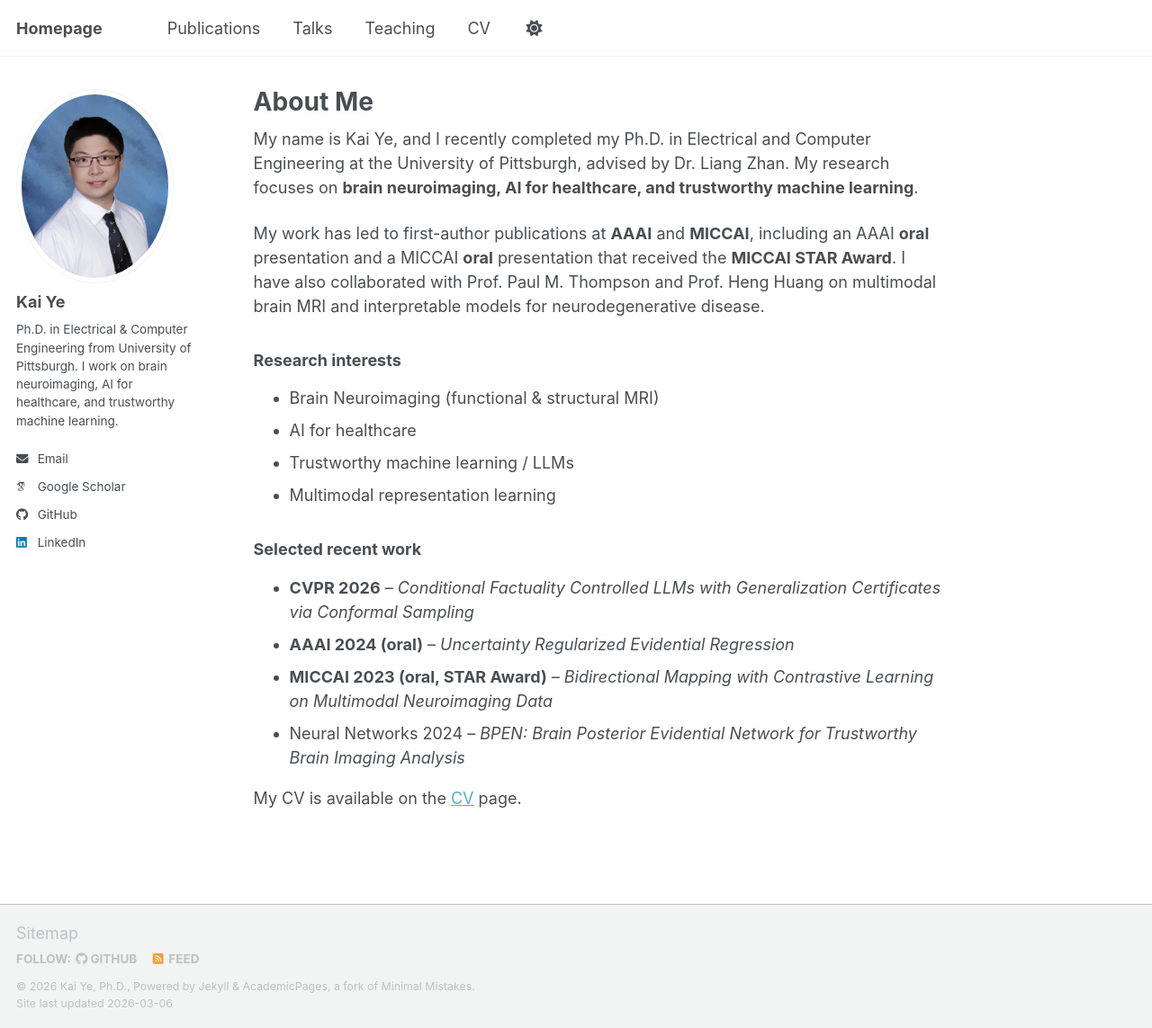
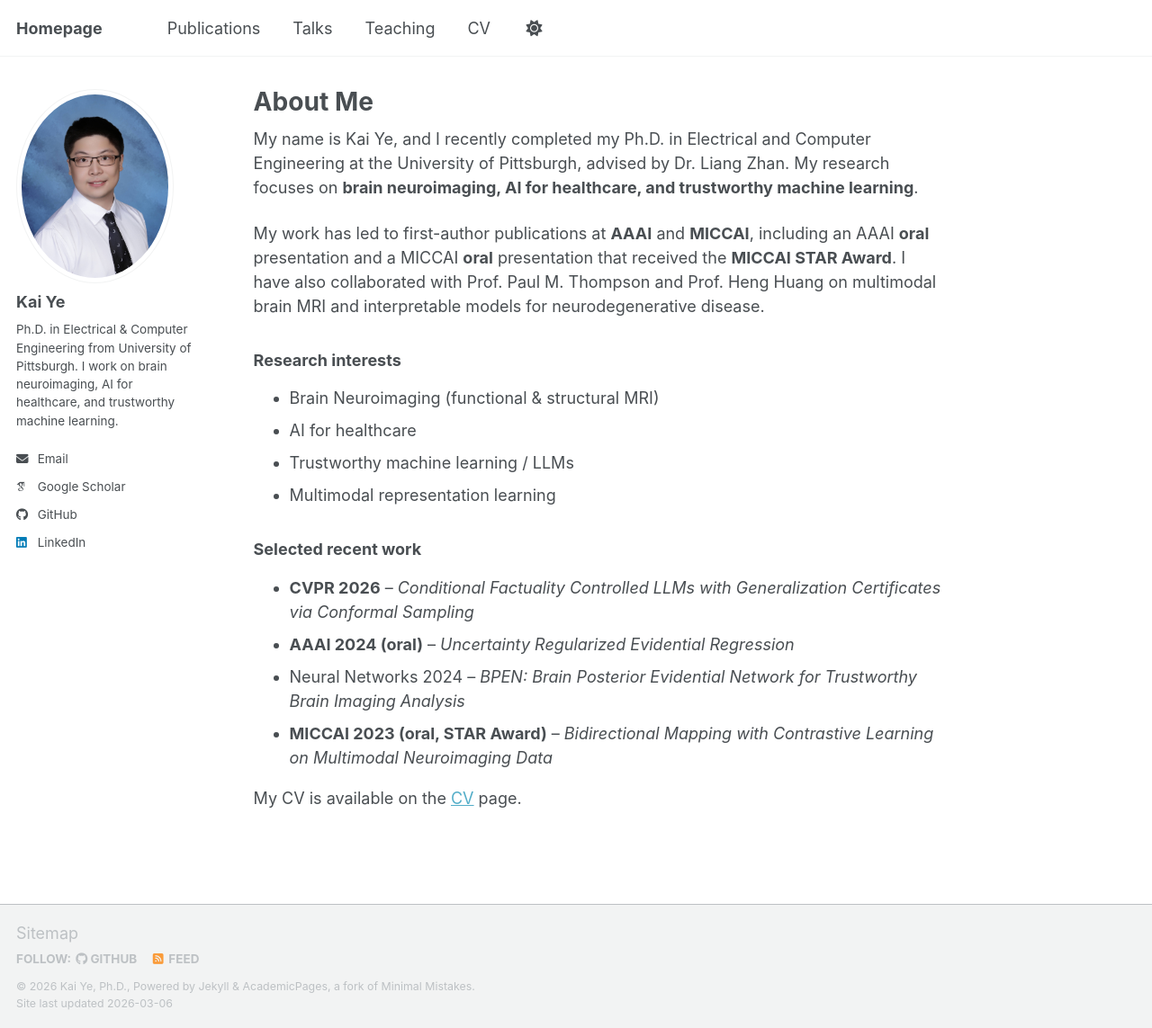
Before and after one commit to FlynnYe/FlynnYe.github.io, a Jekyll site: the page built from _pages/about.md, in a window 1280 px wide and 1143 px high. Shown: the whole window at 90% size. Built offline with Jekyll 4.4.1, drawn with Linux system fonts in a browser that asks for light colours; some web fonts are replaced; a script bundle is joined from its source files by our own code; library files that are not in the unit come from our copies.

```diff
--- a/_pages/about.md
+++ b/_pages/about.md
@@ -22,7 +22,7 @@ My work has led to first-author publications at **AAAI** and **MICCAI**, includi
 
 - **CVPR 2026** – *Conditional Factuality Controlled LLMs with Generalization Certificates via Conformal Sampling*
 - **AAAI 2024 (oral)** – *Uncertainty Regularized Evidential Regression*
+- Neural Networks 2024 – *BPEN: Brain Posterior Evidential Network for Trustworthy Brain Imaging Analysis*
 - **MICCAI 2023 (oral, STAR Award)** – *Bidirectional Mapping with Contrastive Learning on Multimodal Neuroimaging Data*
-- Neural Networks 2024 – *BPEN: Brain Posterior Evidential Network for Trustworthy Brain Imaging Analysis*
 
 My CV is available on the [CV](/cv/) page.
```
